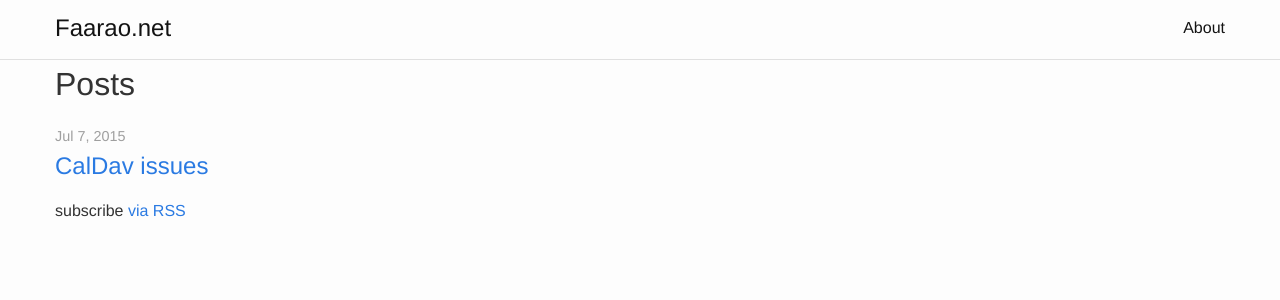
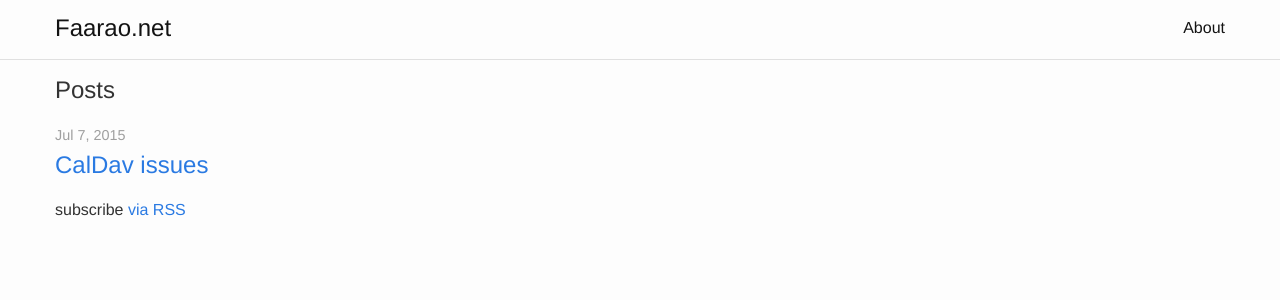
Before and after one commit to Eilyra/blog, a Jekyll site: the page built from index.html, in a window 1280 px wide. Shown: the top 300 px of the page. Built offline with Jekyll 4.4.1, drawn with Linux system fonts in a browser that asks for light colours.

Commit message:
CSS fixes
Removed redundant declarations from page-link & page-title.

Better page-heading sizing.

```diff
--- a/css/main.scss
+++ b/css/main.scss
@@ -116,11 +116,7 @@ div.wrapper {
 
   a.site-title, a.page-link {
     color: #131313;
-    text-decoration: none;
     font-weight: 200;
-    &:hover {
-      text-decoration: underline;
-    }
   }
 
   .site-title {
@@ -134,6 +130,11 @@ div.wrapper {
   }
 }
 
+.page-heading {
+  font-size: 1.5em;
+  margin: 0.5em 0;
+}
+
 .post-header {
   margin-bottom: 1em;
   .post-meta {
```
